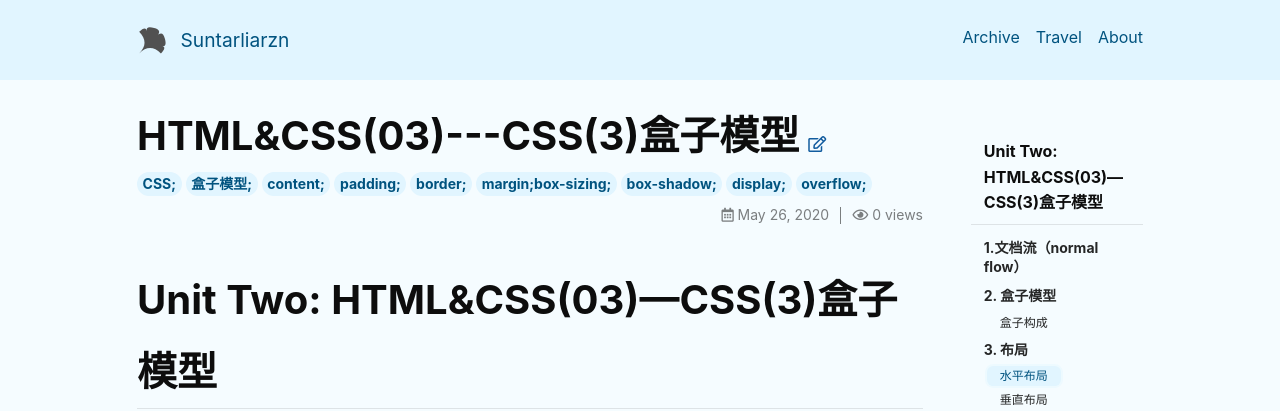
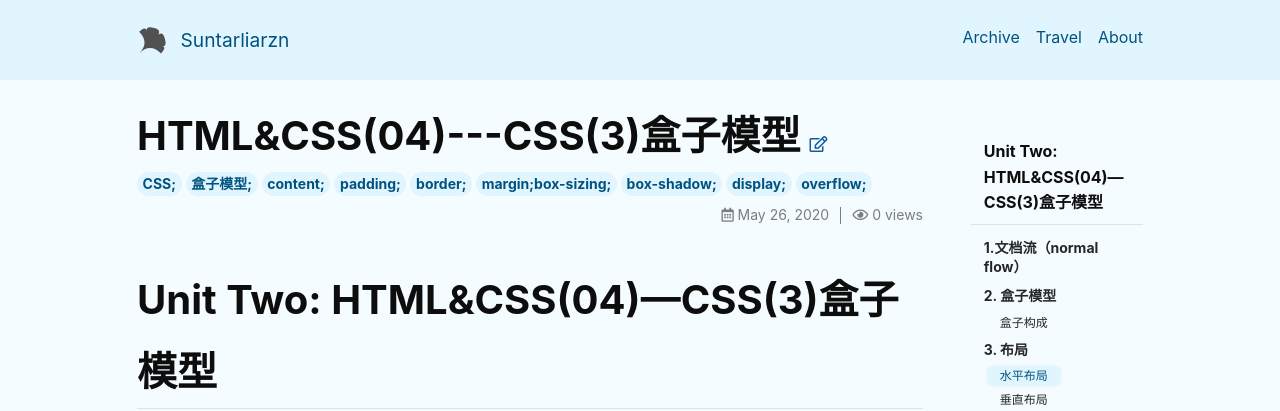
Before and after one commit to suntarliarzn/suntarliarzn.github.io, a Jekyll site: the page built from _posts/2020-05-26-HTML&CSS(04)-CSS(3).md, in a window 1280 px wide and 900 px high. Shown: the top 411 px of the window. Built offline with Jekyll 4.4.1, drawn with Linux system fonts in a browser that asks for light colours; nearby versions of some CDN libraries; comment, search, counter and statistics services are not loaded.

Commit message:
Update 2020-05-26-HTML&CSS(04)-CSS(3).md

```diff
--- a/_posts/2020-05-26-HTML&CSS(04)-CSS(3).md
+++ b/_posts/2020-05-26-HTML&CSS(04)-CSS(3).md
@@ -1,12 +1,12 @@
 ---
-title: HTML&CSS(03)---CSS(3)盒子模型
+title: HTML&CSS(04)---CSS(3)盒子模型
 
 key: C20200526
 tags: CSS; 盒子模型; content; padding; border; margin;box-sizing; box-shadow; display; overflow;
 layout: article
 ---
 
-# Unit Two: HTML&CSS(03)---CSS(3)盒子模型
+# Unit Two: HTML&CSS(04)---CSS(3)盒子模型
 
 <!--more-->
 
```
